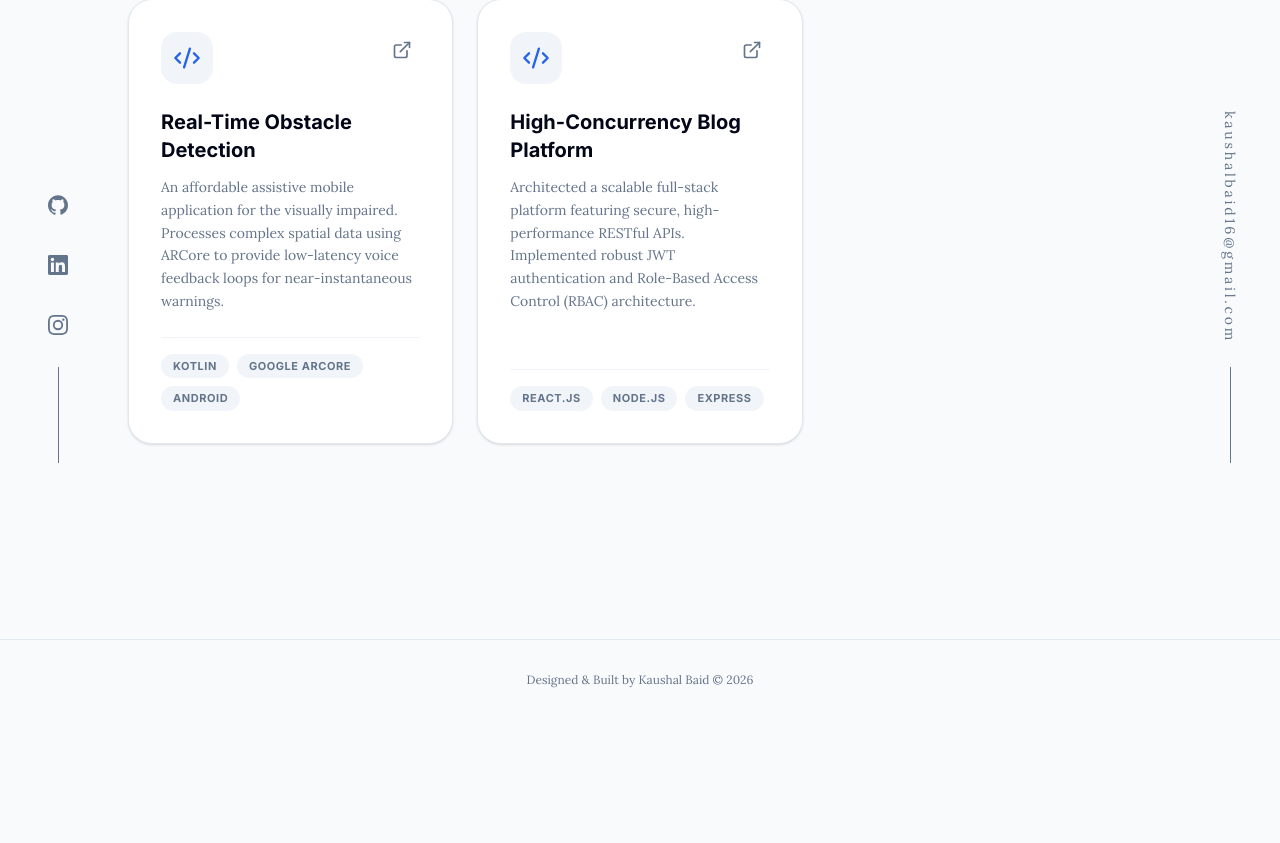
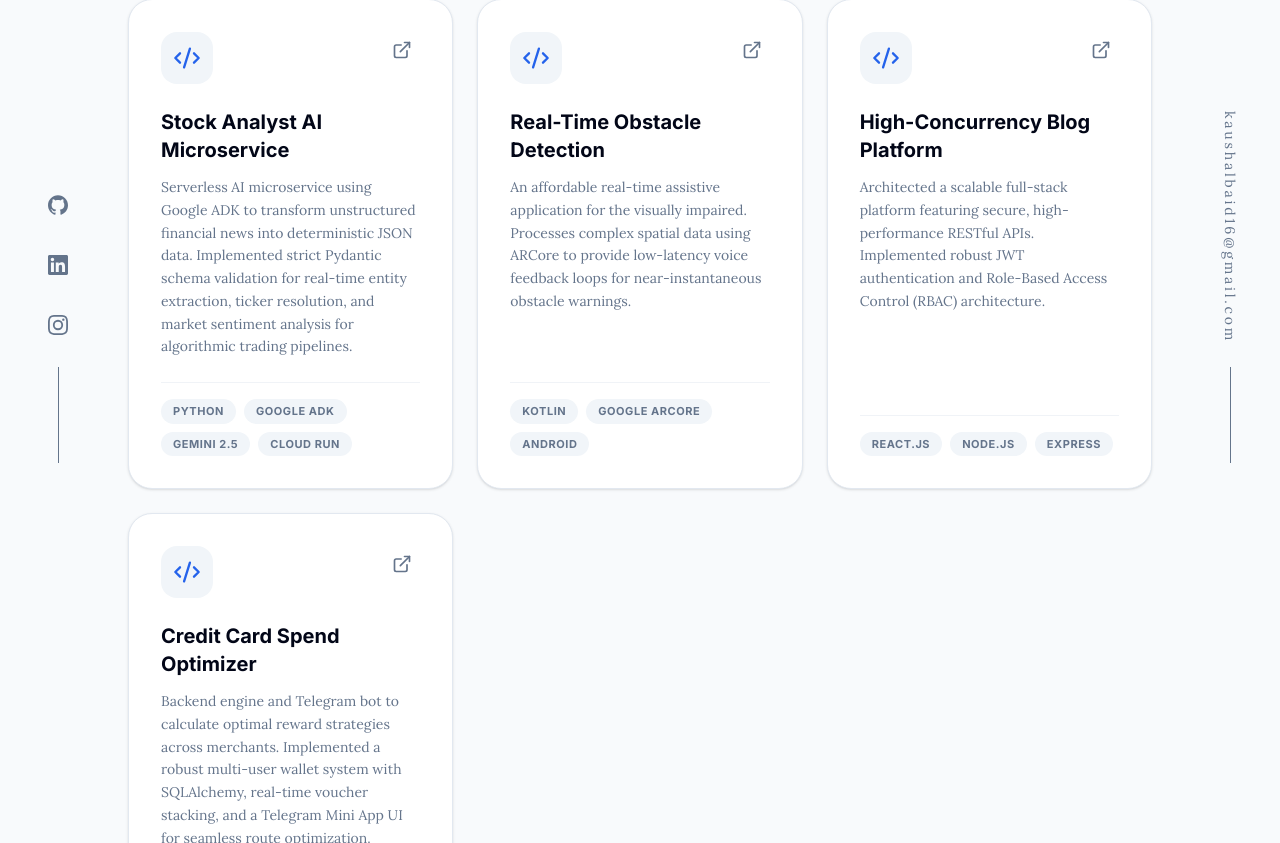
Before and after one commit to kaushal168/kaushal168-v1, a Next.js app: page /projects in a window 1280 px wide. Shown: the part 337-1180 px from the top of the page. Before the commit the page ends 1057 px from the top, so only its background shows below. Built offline with nearby package versions, Linux system fonts and the light colour scheme.

Commit message:
Update resume content and refine project section

```diff
--- a/src/components/layout/Footer.tsx
+++ b/src/components/layout/Footer.tsx
@@ -31,7 +31,7 @@ export function Footer() {
 
       {/* Copyright */}
       <p className="text-xs text-muted-foreground font-body">
-        Designed & Built by Kaushal Baid &copy; {new Date().getFullYear()}
+        Built with 🧡 by Kaushal Baid &copy; {new Date().getFullYear()}
       </p>
     </footer>
   );
--- a/src/components/sections/HeroBento.tsx
+++ b/src/components/sections/HeroBento.tsx
@@ -47,7 +47,7 @@ export function HeroBento() {
             Hi, I'm Kaushal Baid.
           </h1>
           <p className="text-muted-foreground text-lg leading-relaxed">
-            A Software Engineer dedicated to building robust backend systems and high-performance digital experiences.
+            Building the scalable, invisible engines that power modern, high-performance applications.
           </p>
         </motion.div>
 
@@ -58,7 +58,7 @@ export function HeroBento() {
           <MapPin className="absolute -right-4 -bottom-4 w-32 h-32 text-background/50" />
           <h2 className="text-xl font-semibold mb-2 relative z-10">Based in Hyderabad, India</h2>
           <p className="text-sm text-muted-foreground relative z-10">
-            Currently engineering enterprise solutions in the banking sector.
+            Deep expertise in the Java ecosystem, driven by a passion for system design and AI integrations.
           </p>
         </motion.div>
 
@@ -85,8 +85,8 @@ export function HeroBento() {
             <GraduationCap className="w-5 h-5 text-foreground" />
           </div>
           <div>
-            <p className="text-sm font-bold text-foreground">NIT Durgapur</p>
-            <p className="text-xs text-muted-foreground">B.Tech, CSE</p>
+            <p className="text-sm font-bold text-foreground">National Institute of Technology, Durgapur</p>
+            <p className="text-xs text-muted-foreground">B.Tech, Computer Science</p>
           </div>
         </motion.div>
 
--- a/src/components/sections/Timeline.tsx
+++ b/src/components/sections/Timeline.tsx
@@ -32,7 +32,7 @@ export function Timeline() {
     <section id="experience" className="max-w-4xl mx-auto p-4 md:p-8 py-20 font-heading">
       <div className="mb-16">
         <h2 className="text-3xl font-bold mb-4 text-foreground flex items-center gap-2">
-          <span className="text-accent text-xl">02.</span> The Journey
+          The Journey
         </h2>
         <p className="text-muted-foreground text-lg">
           A timeline of my professional milestones and technical evolution.
--- a/src/data/projects.ts
+++ b/src/data/projects.ts
@@ -1,8 +1,15 @@
 export const projects = [
+  {
+    id: "market-sentiment-llm",
+    title: "Stock Analyst AI Microservice",
+    description: "Serverless AI microservice using Google ADK to transform unstructured financial news into deterministic JSON data. Implemented strict Pydantic schema validation for real-time entity extraction, ticker resolution, and market sentiment analysis for algorithmic trading pipelines.",
+    tags: ["Python", "Google ADK", "Gemini 2.5", "Cloud Run"],
+    link: "https://github.com/kaushal168/market-sentiment-llm"
+  },
   {
     id: "obstacle-detection",
     title: "Real-Time Obstacle Detection",
-    description: "An affordable assistive mobile application for the visually impaired. Processes complex spatial data using ARCore to provide low-latency voice feedback loops for near-instantaneous warnings.",
+    description: "An affordable real-time assistive application for the visually impaired. Processes complex spatial data using ARCore to provide low-latency voice feedback loops for near-instantaneous obstacle warnings.",
     tags: ["Kotlin", "Google ARCore", "Android"],
     link: "https://github.com/kaushal168/Obstacle-Detection"
   },
@@ -12,5 +19,12 @@ export const projects = [
     description: "Architected a scalable full-stack platform featuring secure, high-performance RESTful APIs. Implemented robust JWT authentication and Role-Based Access Control (RBAC) architecture.",
     tags: ["React.js", "Node.js", "Express"],
     link: "https://github.com/lcnitdgp/darkestwhite2022"
+  },
+  {
+    id: "spend-optimizer-bot",
+    title: "Credit Card Spend Optimizer",
+    description: "Backend engine and Telegram bot to calculate optimal reward strategies across merchants. Implemented a robust multi-user wallet system with SQLAlchemy, real-time voucher stacking, and a Telegram Mini App UI for seamless route optimization.",
+    tags: ["Python", "FastAPI", "PostgreSQL", "Telegram API"],
+    link: "https://github.com/kaushal168/Telegram-Spend-Optimizer-Bot"
   }
 ];
```
Also changed, not shown: 1 other file (tests, documents, lock files or other folders).
